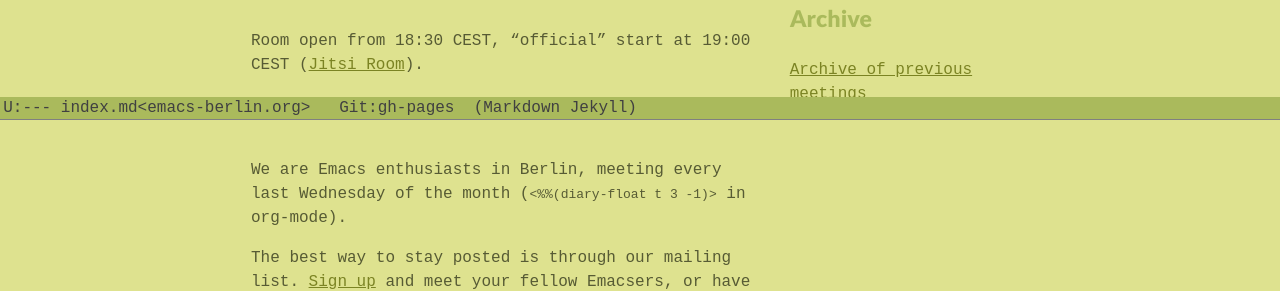
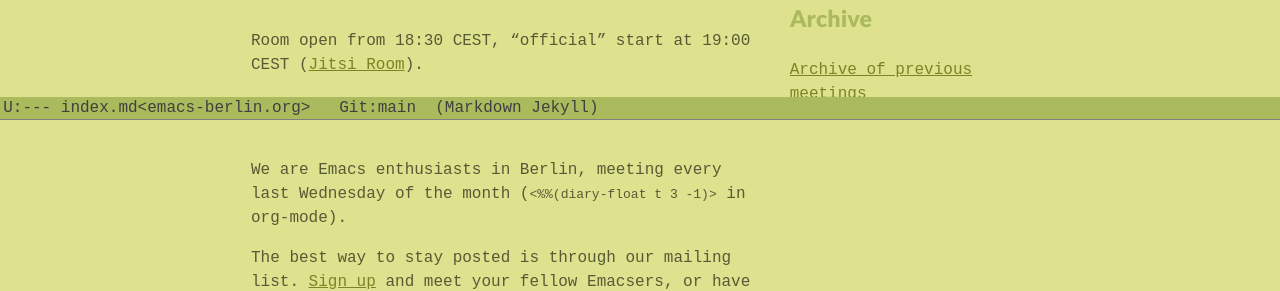
Before and after one commit to emacs-berlin/emacs-berlin.org, a Jekyll site: the page built from index.md, in a window 1280 px wide. Shown: the part 758-1049 px from the top of the page. Built offline with Jekyll 4.4.1, drawn with Linux system fonts in a browser that asks for light colours.

Commit message:
Rename branch from gh-pages to main

```diff
--- a/_layouts/default.html
+++ b/_layouts/default.html
@@ -22,7 +22,7 @@
     </footer>
 
     <footer class='mode-line'>
-      U:--- {{page.path}}&lt;emacs-berlin.org&gt;&nbsp;&nbsp;&nbsp;Git:gh-pages&nbsp;&nbsp;(Markdown Jekyll)
+      U:--- {{page.path}}&lt;emacs-berlin.org&gt;&nbsp;&nbsp;&nbsp;Git:main&nbsp;&nbsp;(Markdown Jekyll)
     </footer>
     <footer class='minibuffer'></footer>
 
```
Also changed, not shown: README.md.
